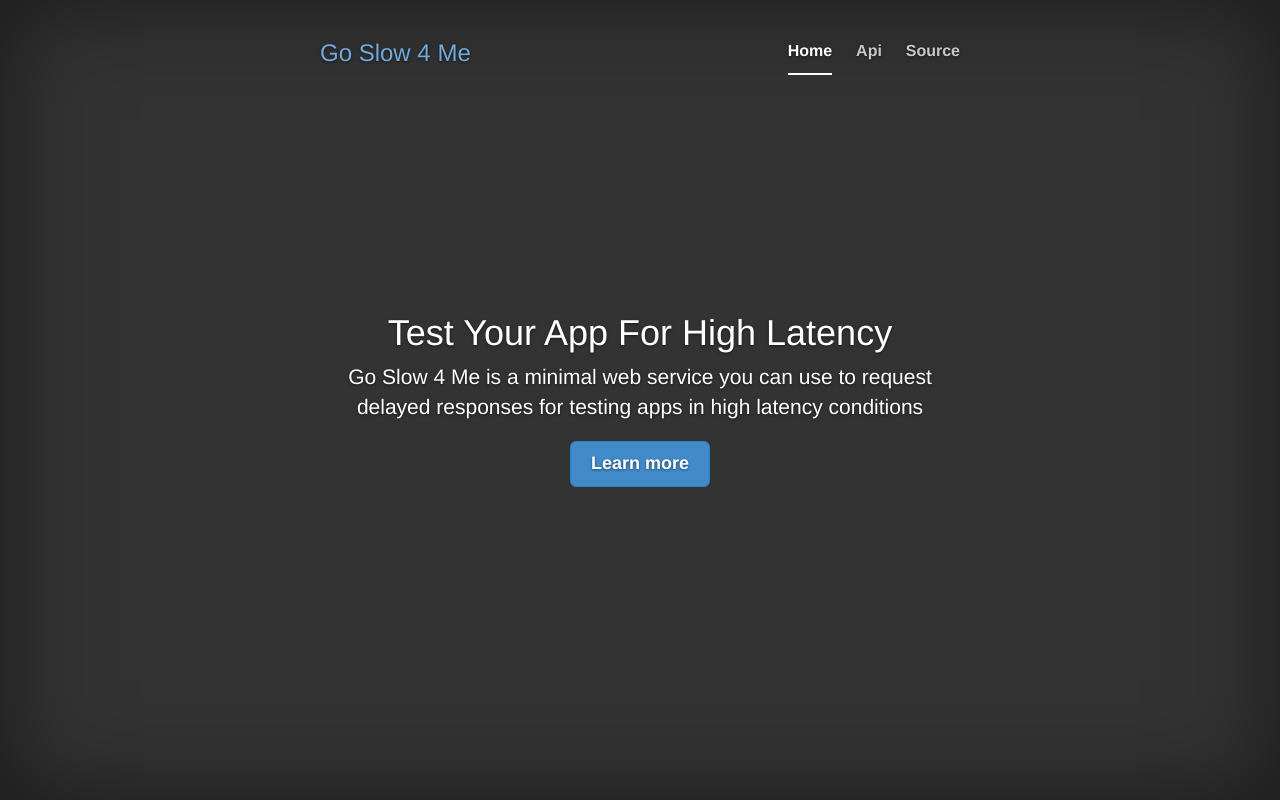
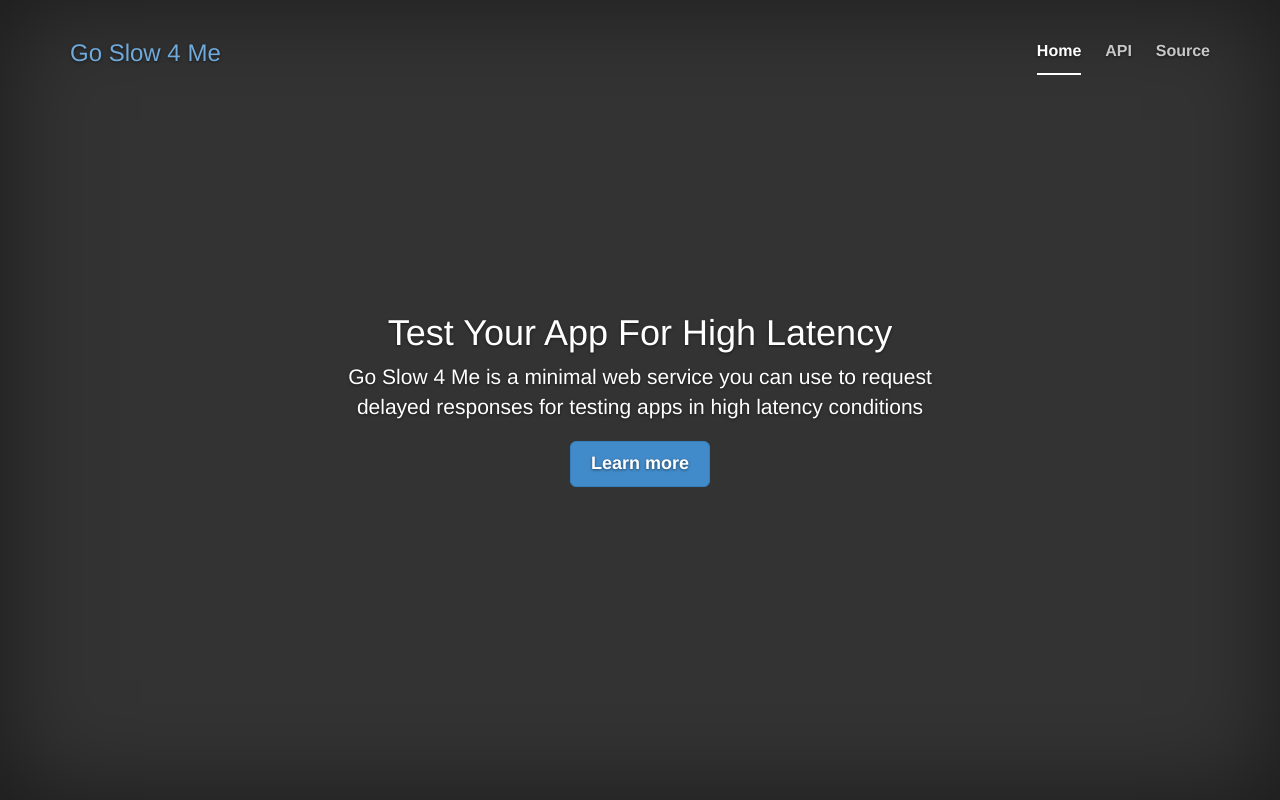
Before and after one commit to royvandewater/goslow4me, a website: page public/index.html in a window 1280 px wide. Drawn offline with Linux system fonts and the light colour scheme.

Commit message:
Better alignment

```diff
--- a/public/css/docs.css
+++ b/public/css/docs.css
@@ -43,7 +43,8 @@ body {
 
 /* Padding for spacing */
 .inner {
-  padding: 30px;
+  padding-top: 30px;
+  padding-bottom: 30px;
 }
 
 /*
@@ -144,11 +145,3 @@ body {
     width: 100%; /* Must be percentage or pixels for horizontal alignment */
   }
 }
-
-@media (min-width: 992px) {
-  .masthead,
-  .mastfoot,
-  .cover-container {
-    width: 700px;
-  }
-}
--- a/public/css/styles.css
+++ b/public/css/styles.css
@@ -54,9 +54,9 @@ body {
 
 /* Padding for spacing */
 .inner {
-  padding: 30px;
+  padding-top: 30px;
+  padding-bottom: 30px;
 }
-
 
 /*
  * Header
@@ -156,10 +156,10 @@ body {
   }
 }
 
-@media (min-width: 992px) {
-  .masthead,
-  .mastfoot,
-  .cover-container {
+@media (min-width: 900px) {
+  .narrow {
     width: 700px;
+    margin-left: auto;
+    margin-right: auto;
   }
 }
--- a/public/index.html
+++ b/public/index.html
@@ -14,17 +14,17 @@
     <div class="site-wrapper-inner">
       <div class="cover-container">
         <div class="masthead clearfix">
-          <div class="inner">
+          <div class="inner container">
             <h3 class="masthead-brand"><a href="/">Go Slow 4 Me</a></h3>
             <ul class="nav masthead-nav">
               <li class="active"><a href="/">Home</a></li>
-              <li><a href="/docs.html">Api</a></li>
+              <li><a href="/docs.html">API</a></li>
               <li><a href="http://github.com/royvandewater/goslow4me">Source</a></li>
             </ul>
           </div>
         </div>
 
-        <div class="inner cover">
+        <div class="inner narrow cover">
           <h1 class="cover-heading">Test Your App For High Latency</h1>
           <p class="lead">Go Slow 4 Me is a minimal web service you can use to request delayed responses for testing apps in high latency conditions</p>
           <p class="lead">
```
Also changed, not shown: public/docs.html (+3 -3 lines).
